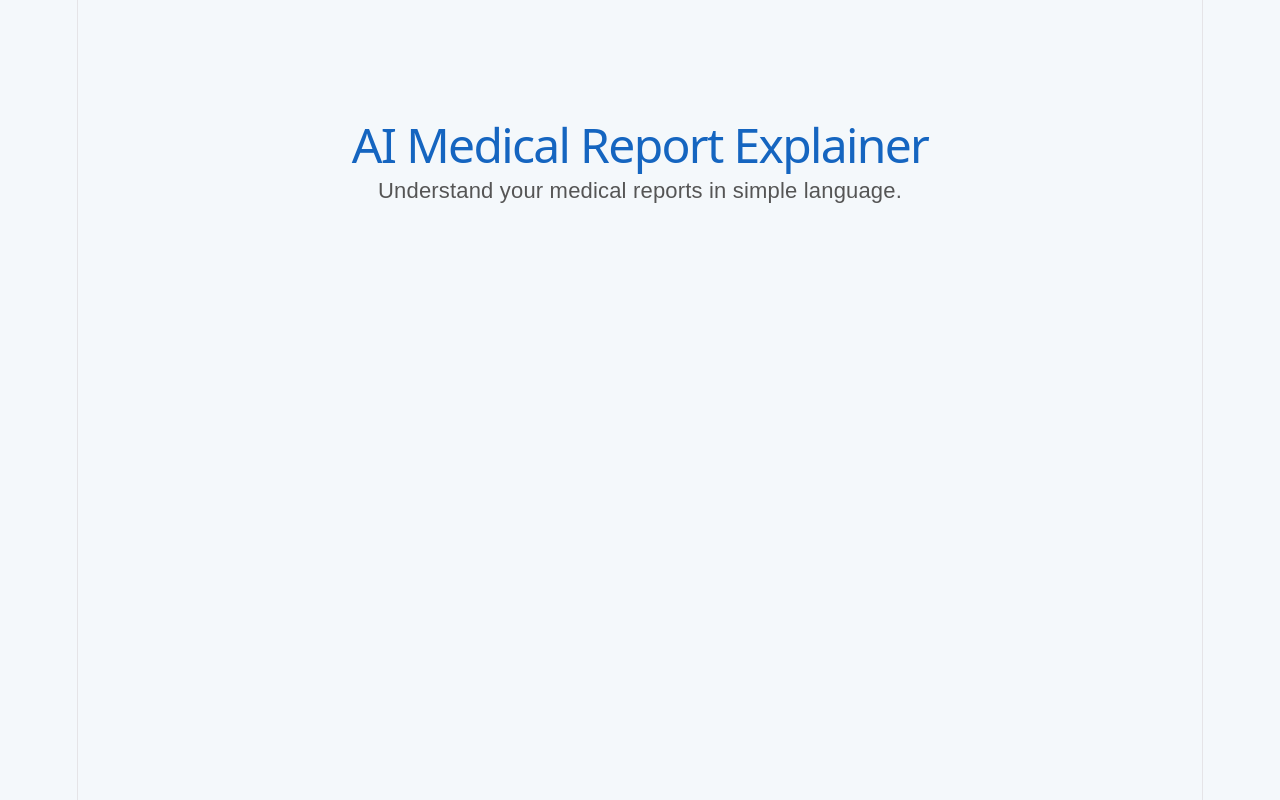
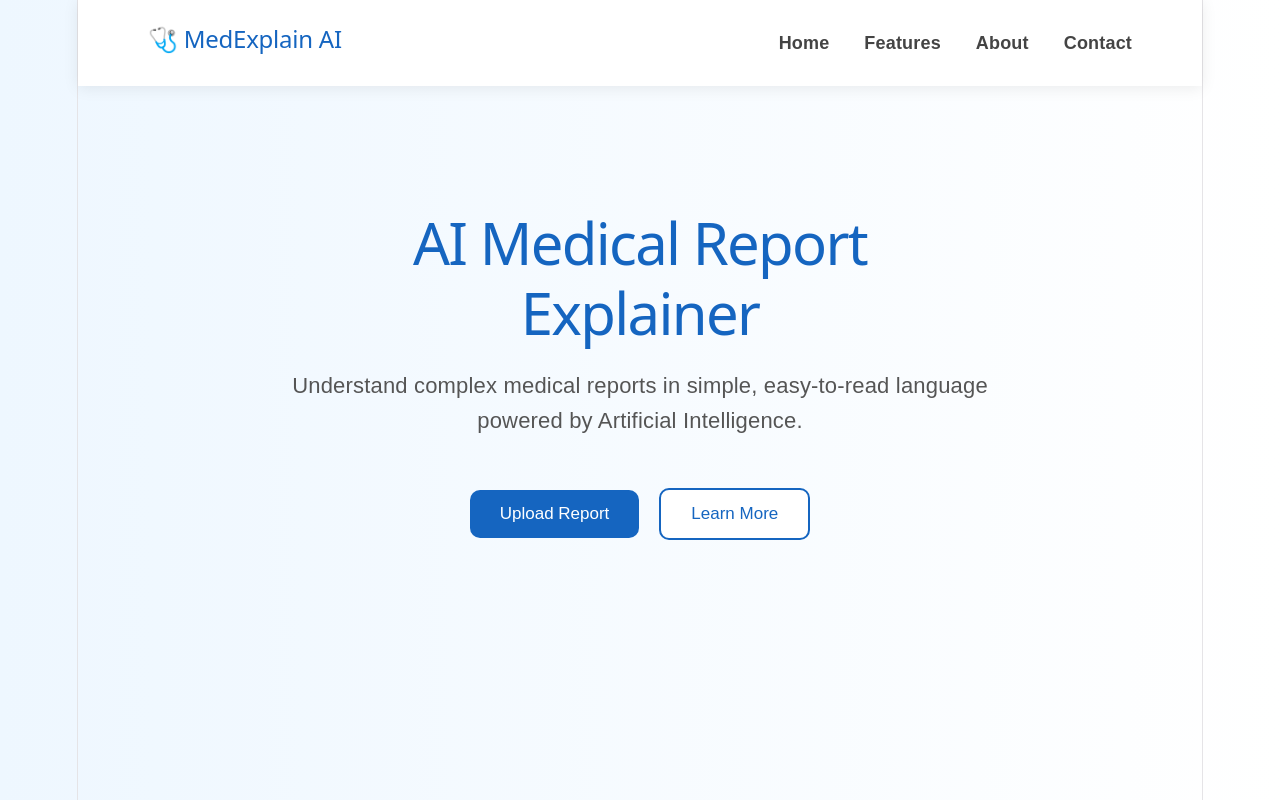
Before and after one commit to saksham-s-yadav/medical-report-explainer, a React (Vite) app: page / in a window 1280 px wide. Built offline with nearby package versions, Linux system fonts and the light colour scheme.

Commit message:
Day 3: Improved hero section and fixed heading

```diff
--- a/src/App.css
+++ b/src/App.css
@@ -2,25 +2,96 @@
   margin: 0;
   padding: 0;
   box-sizing: border-box;
+  font-family: Arial, Helvetica, sans-serif;
 }
 
 body {
-  background: #f4f8fb;
-  font-family: Arial, sans-serif;
+  background: linear-gradient(to right, #eef7ff, #ffffff);
 }
 
 .app {
-  text-align: center;
-  padding-top: 100px;
+  min-height: 100vh;
 }
 
-h1 {
-  color: #1565c0;
-  font-size: 48px;
-  margin-bottom: 20px;
+.navbar {
+  display: flex;
+  justify-content: space-between;
+  align-items: center;
+  padding: 25px 70px;
+  background: white;
+  box-shadow: 0 2px 15px rgba(0,0,0,0.08);
 }
 
-p {
+.navbar h2 {
+  color: #1565c0;
+}
+
+.nav-links {
+  display: flex;
+  gap: 35px;
+}
+
+.nav-links a {
+  text-decoration: none;
+  color: #444;
+  font-weight: 600;
+  transition: 0.3s;
+}
+
+.nav-links a:hover {
+  color: #1565c0;
+}
+
+.hero {
+  text-align: center;
+  padding: 90px 20px;
+}
+
+.hero h1 {
+  font-size: 58px;
+  color: #1565c0;
+  margin-bottom: 20px;
+  line-height: 1.2;
+}
+
+.hero p {
   font-size: 22px;
   color: #555;
+  max-width: 750px;
+  margin: auto;
+  line-height: 1.6;
 }
+
+.buttons {
+  margin-top: 40px;
+}
+
+button {
+  padding: 14px 30px;
+  font-size: 17px;
+  border-radius: 10px;
+  cursor: pointer;
+  margin: 10px;
+  transition: 0.3s;
+}
+
+.primary {
+  background: #1565c0;
+  color: white;
+  border: none;
+}
+
+.primary:hover {
+  background: #0d47a1;
+}
+
+.secondary {
+  background: white;
+  color: #1565c0;
+  border: 2px solid #1565c0;
+}
+
+.secondary:hover {
+  background: #1565c0;
+  color: white;
+}
--- a/src/App.jsx
+++ b/src/App.jsx
@@ -3,11 +3,43 @@ import "./App.css";
 function App() {
   return (
     <div className="app">
-      <h1>AI Medical Report Explainer</h1>
 
-      <p>
-        Understand your medical reports in simple language.
-      </p>
+      <nav className="navbar">
+        <h2>🩺 MedExplain AI</h2>
+
+        <div className="nav-links">
+          <a href="#">Home</a>
+          <a href="#">Features</a>
+          <a href="#">About</a>
+          <a href="#">Contact</a>
+        </div>
+      </nav>
+
+      <section className="hero">
+
+        <h1>
+          AI Medical Report
+          <br />
+          Explainer
+        </h1>
+
+        <p>
+          Understand complex medical reports in simple,
+          easy-to-read language powered by Artificial Intelligence.
+        </p>
+
+        <div className="buttons">
+          <button className="primary">
+            Upload Report
+          </button>
+
+          <button className="secondary">
+            Learn More
+          </button>
+        </div>
+
+      </section>
+
     </div>
   );
 }
```
